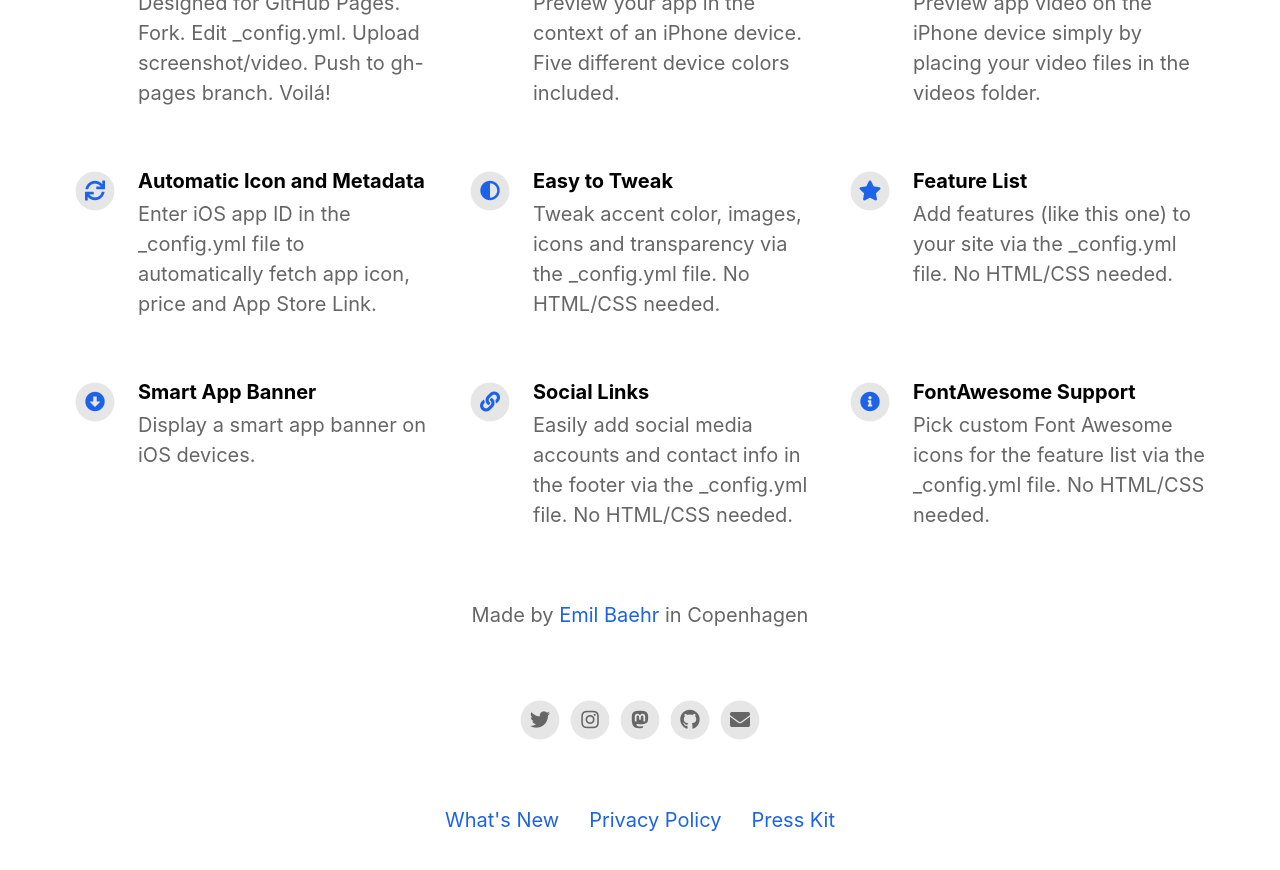
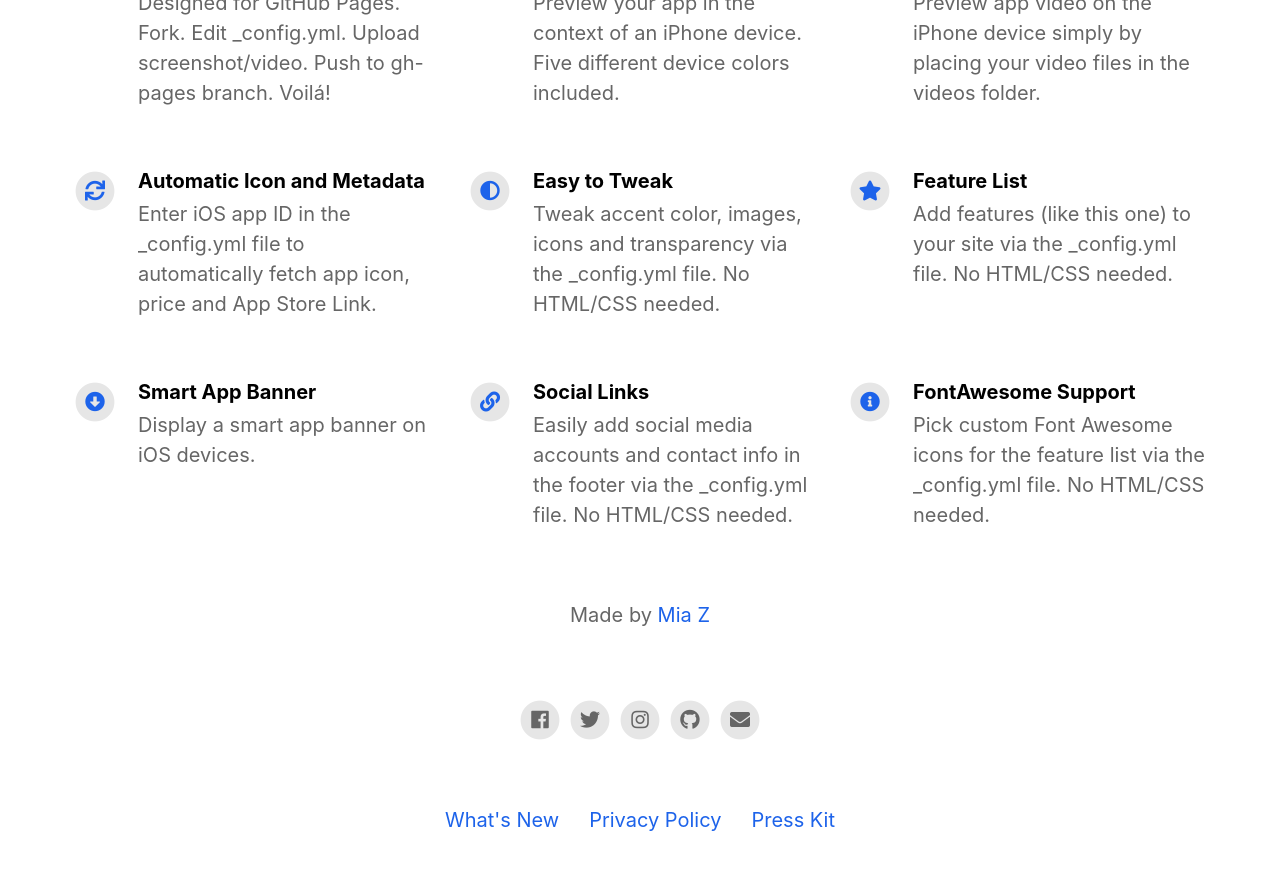
Before and after one commit to ikigaipdx/app, a Jekyll site: the page built from index.html, in a window 1280 px wide and 900 px high, scrolled down 1124 px. Shown: the top 870 px of the window. Built offline with Jekyll 4.4.1, drawn with Linux system fonts in a browser that asks for light colours; nearby versions of some CDN libraries.

Commit message:
Update _config.yml
updated information

```diff
--- a/_config.yml
+++ b/_config.yml
@@ -20,16 +20,16 @@ enable_smart_app_banner                   : true
 
 
 # Information About Yourself
-your_name                                 : Emil Baehr
-your_link                                 : https://emilbaehr.com
-your_city                                 : Copenhagen
-email_address                             : emil.baehr@gmail.com
-facebook_username                         :
-instagram_username                        : ebaehr
-twitter_username                          : ebaehr
-github_username                           : emilbaehr
+your_name                                 : Mia Z
+your_link                                 : TBA
+your_state                                : Oregon, USA
+email_address                             : transxsciencetech@gmail.com
+facebook_username                         : TBA
+instagram_username                        : TBA
+twitter_username                          : TBA
+github_username                           : ikigaipdx
 youtube_username                          :
-mastodon_link                             : https://mastodon.social/@ebaehr
+mastodon_link                             :
 
 
 
```
